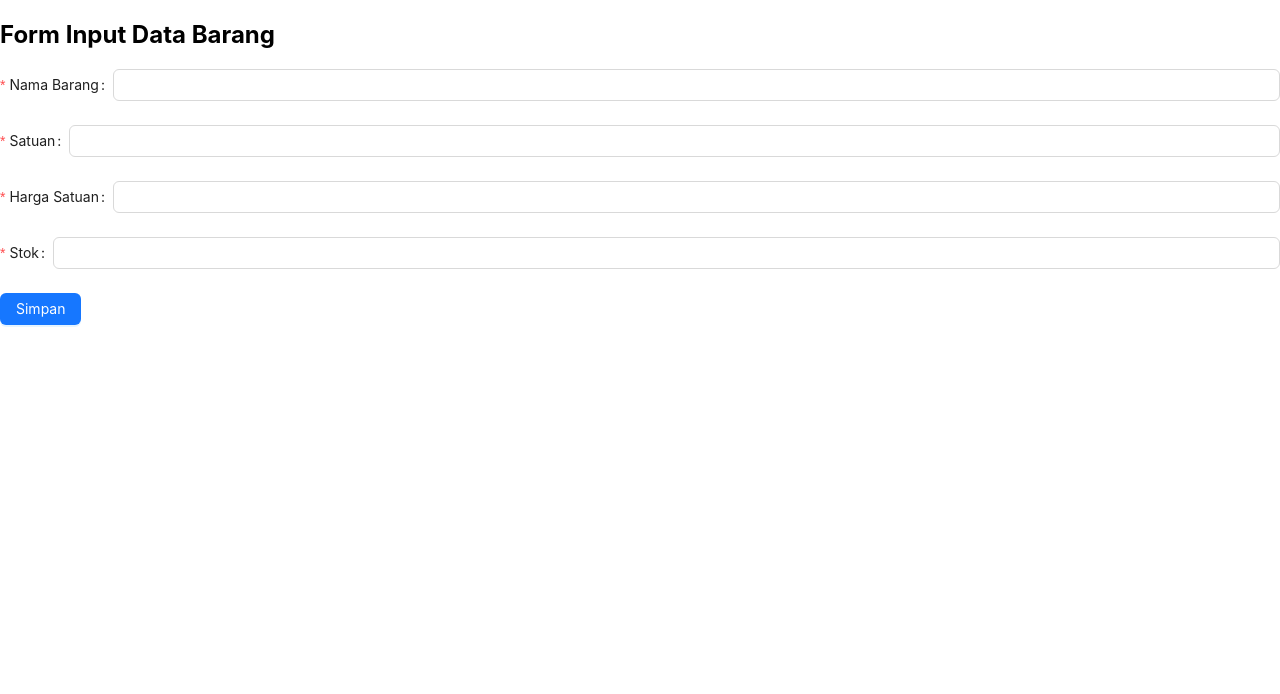
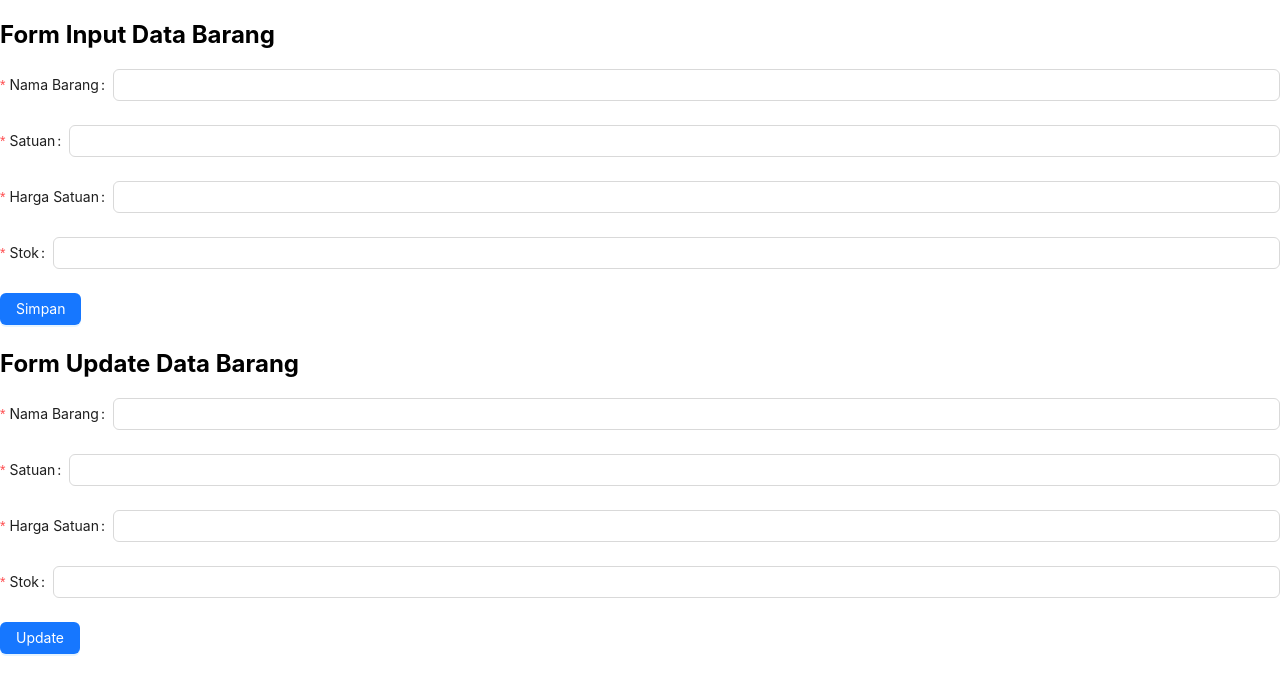
Before and after one commit to farizibnu/frontend, a React (Create React App) app: page / in a window 1280 px wide. Shown: the top 694 px of the page. Built offline with nearby package versions, Linux system fonts and the light colour scheme; no server answers.

Commit message:
2_Form Update Data Barang_Fariz

```diff
--- a/src/App.js
+++ b/src/App.js
@@ -1,6 +1,7 @@
 // src/App.js
 import React from 'react';
 import Barang from './components/FormInputBarang';
+import FormUpdateBarang from './components/FormUpdateBarang';
 // import Kasir from './components/Kasir';
 // import Tenan from './components/Tenan';
 // import Transaksi from './components/Transaksi';
@@ -10,6 +11,7 @@ function App() {
   return (
     <div className='card'>
       <Barang />
+      <FormUpdateBarang/>
       {/* <Kasir />
       <Tenan />
       <Transaksi />
--- /dev/null
+++ b/src/components/FormUpdateBarang.js
@@ -0,0 +1,59 @@
+import React, { useState, useEffect } from 'react';
+import { Form, Input, Button } from 'antd';
+import axios from 'axios';
+
+const FormUpdateBarang = ({ kodeBarang, onUpdateSuccess }) => {
+  const [form] = Form.useForm();
+  const [initialValues, setInitialValues] = useState({});
+
+  useEffect(() => {
+    // Fetch data barang berdasarkan kode_barang
+    const fetchData = async () => {
+      try {
+        const response = await axios.get(`http://localhost:3001/barang/${kodeBarang}`);
+        setInitialValues(response.data); // Set nilai awal formulir dengan data barang
+      } catch (error) {
+        console.error('Error fetching data:', error.message);
+      }
+    };
+
+    fetchData();
+  }, [kodeBarang]);
+
+  const handleUpdate = async (values) => {
+    try {
+      await axios.put(`http://localhost:3001/barang/${kodeBarang}`, values);
+      console.log('Update success');
+      onUpdateSuccess(); // Panggil fungsi yang diberikan oleh parent setelah berhasil melakukan update
+    } catch (error) {
+      console.error('Error updating data:', error.message);
+    }
+  };
+
+  return (
+    <div className='card'>
+      <h2>Form Update Data Barang</h2>
+      <Form form={form} onFinish={handleUpdate} initialValues={initialValues}>
+        <Form.Item label="Nama Barang" name="nama_barang" rules={[{ required: true, message: 'Nama Barang harus diisi' }]}>
+          <Input />
+        </Form.Item>
+        <Form.Item label="Satuan" name="satuan" rules={[{ required: true, message: 'Satuan harus diisi' }]}>
+          <Input />
+        </Form.Item>
+        <Form.Item label="Harga Satuan" name="harga_satuan" rules={[{ required: true, type: 'number', message: 'Harga Satuan harus diisi' }]}>
+          <Input type="number" />
+        </Form.Item>
+        <Form.Item label="Stok" name="stok" rules={[{ required: true, type: 'number', message: 'Stok harus diisi' }]}>
+          <Input type="number" />
+        </Form.Item>
+        <Form.Item>
+          <Button type="primary" htmlType="submit">
+            Update
+          </Button>
+        </Form.Item>
+      </Form>
+    </div>
+  );
+};
+
+export default FormUpdateBarang;
```
